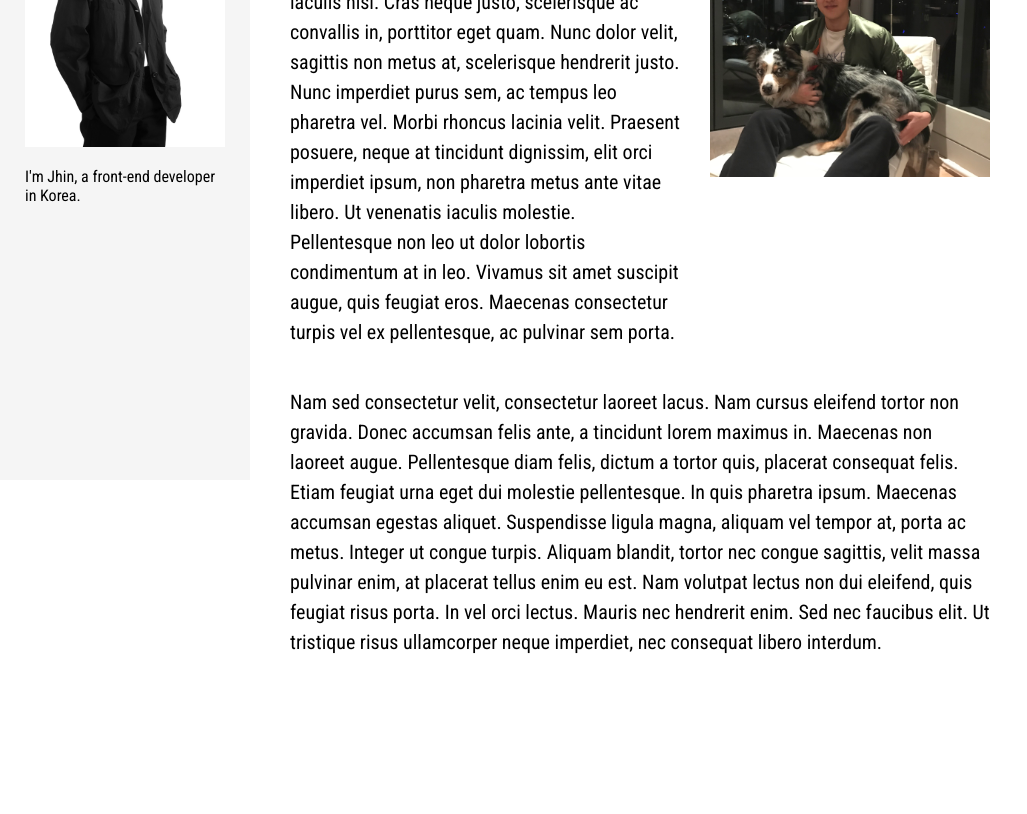
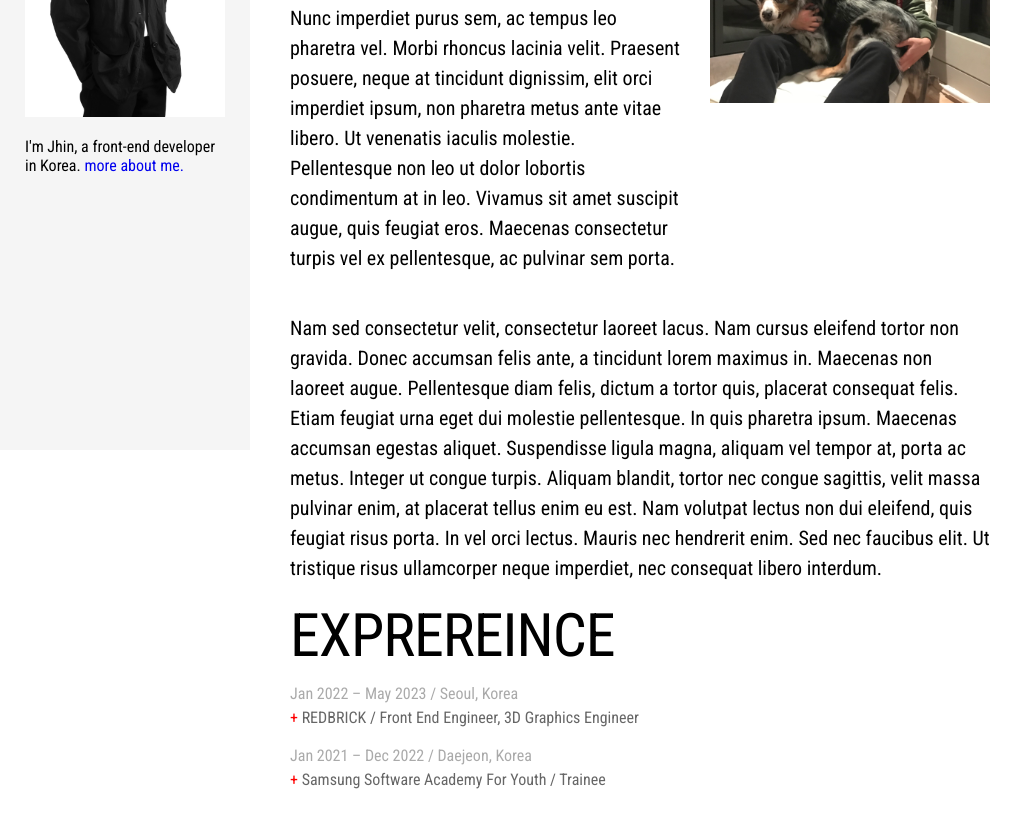
Before and after one commit to kxxhan/my_profile, a React (Create React App) app: page /info in a window 1280 px wide. Shown: the part 420-1234 px from the top of the page, without its empty margins (0-1027 px from the left). Before the commit the page ends 1097 px from the top, so only its background shows below. Built offline with nearby package versions, Linux system fonts and the light colour scheme.

Commit message:
Info styling

```diff
--- a/src/layout/Body/index.scss
+++ b/src/layout/Body/index.scss
@@ -1,4 +1,4 @@
-$header-height: 100px;
+$header-height: 70px;
 .body-container {
   margin-top: $header-height;
   height: 100%;
--- a/src/layout/Header/index.scss
+++ b/src/layout/Header/index.scss
@@ -1,9 +1,12 @@
 .header-container {
   position: fixed;
   width: 100%;
+  backdrop-filter: saturate(0) blur(10px);
+  transition: backdrop-filter 0.5s ease;
   .header-container-inside {
     display: flex;
     flex-direction: column;
-    height: 100px;
+    height: 70px;
+    // background-color: tomato;
   }
 }
--- a/src/pages/Info/components/InfoArticle/View.tsx
+++ b/src/pages/Info/components/InfoArticle/View.tsx
@@ -4,23 +4,24 @@ function View() {
   return (
     <div className="article-container">
       <div className="article-container-inside">
+        <article>
           <header>
             About Jhin <br />
             Han
           </header>
           <div className="p-container">
-          <p>
+            <p className="about-paragraph">
               Lorem ipsum dolor sit amet, consectetur adipiscing elit. Donec
-            condimentum felis suscipit sapien laoreet, eu sodales nisi dapibus.
-            Cras id iaculis nisi. Cras neque justo, scelerisque ac convallis in,
-            porttitor eget quam. Nunc dolor velit, sagittis non metus at,
-            scelerisque hendrerit justo. Nunc imperdiet purus sem, ac tempus leo
-            pharetra vel. Morbi rhoncus lacinia velit. Praesent posuere, neque
-            at tincidunt dignissim, elit orci imperdiet ipsum, non pharetra
-            metus ante vitae libero. Ut venenatis iaculis molestie. Pellentesque
-            non leo ut dolor lobortis condimentum at in leo. Vivamus sit amet
-            suscipit augue, quis feugiat eros. Maecenas consectetur turpis vel
-            ex pellentesque, ac pulvinar sem porta.
+              condimentum felis suscipit sapien laoreet, eu sodales nisi
+              dapibus. Cras id iaculis nisi. Cras neque justo, scelerisque ac
+              convallis in, porttitor eget quam. Nunc dolor velit, sagittis non
+              metus at, scelerisque hendrerit justo. Nunc imperdiet purus sem,
+              ac tempus leo pharetra vel. Morbi rhoncus lacinia velit. Praesent
+              posuere, neque at tincidunt dignissim, elit orci imperdiet ipsum,
+              non pharetra metus ante vitae libero. Ut venenatis iaculis
+              molestie. Pellentesque non leo ut dolor lobortis condimentum at in
+              leo. Vivamus sit amet suscipit augue, quis feugiat eros. Maecenas
+              consectetur turpis vel ex pellentesque, ac pulvinar sem porta.
             </p>
             <img
               className="profile-color"
@@ -28,20 +29,46 @@ function View() {
               alt="JHIN"
             />
           </div>
-        <p>
+          <p className="about-paragraph">
             Nam sed consectetur velit, consectetur laoreet lacus. Nam cursus
             eleifend tortor non gravida. Donec accumsan felis ante, a tincidunt
-          lorem maximus in. Maecenas non laoreet augue. Pellentesque diam felis,
-          dictum a tortor quis, placerat consequat felis. Etiam feugiat urna
-          eget dui molestie pellentesque. In quis pharetra ipsum. Maecenas
-          accumsan egestas aliquet. Suspendisse ligula magna, aliquam vel tempor
-          at, porta ac metus. Integer ut congue turpis. Aliquam blandit, tortor
-          nec congue sagittis, velit massa pulvinar enim, at placerat tellus
-          enim eu est. Nam volutpat lectus non dui eleifend, quis feugiat risus
-          porta. In vel orci lectus. Mauris nec hendrerit enim. Sed nec faucibus
-          elit. Ut tristique risus ullamcorper neque imperdiet, nec consequat
-          libero interdum.
+            lorem maximus in. Maecenas non laoreet augue. Pellentesque diam
+            felis, dictum a tortor quis, placerat consequat felis. Etiam feugiat
+            urna eget dui molestie pellentesque. In quis pharetra ipsum.
+            Maecenas accumsan egestas aliquet. Suspendisse ligula magna, aliquam
+            vel tempor at, porta ac metus. Integer ut congue turpis. Aliquam
+            blandit, tortor nec congue sagittis, velit massa pulvinar enim, at
+            placerat tellus enim eu est. Nam volutpat lectus non dui eleifend,
+            quis feugiat risus porta. In vel orci lectus. Mauris nec hendrerit
+            enim. Sed nec faucibus elit. Ut tristique risus ullamcorper neque
+            imperdiet, nec consequat libero interdum.
           </p>
+        </article>
+        <article>
+          <header>EXPREREINCE</header>
+          <section className="exp-section">
+            <p className="period-paragraph">
+              Jan 2022 – May 2023 / Seoul, Korea
+            </p>
+            <p className="detail-paragraph">
+              <i>
+                <a href="https://redbrick.land/">+</a>
+              </i>{" "}
+              REDBRICK / Front End Engineer, 3D Graphics Engineer
+            </p>
+          </section>
+          <section className="exp-section">
+            <p className="period-paragraph">
+              Jan 2021 – Dec 2022 / Daejeon, Korea
+            </p>
+            <p className="detail-paragraph">
+              <i>
+                <a href="https://www.ssafy.com/ksp/jsp/swp/swpMain.jsp">+</a>
+              </i>{" "}
+              Samsung Software Academy For Youth / Trainee
+            </p>
+          </section>
+        </article>
       </div>
     </div>
   );
--- a/src/pages/Info/components/InfoArticle/index.scss
+++ b/src/pages/Info/components/InfoArticle/index.scss
@@ -8,14 +8,13 @@ $leftbar-max-width: 250px;
   height: 100%;
 
   header {
-    // font-size: 45px;
-    font-size: 80px;
+    font-size: 60px;
     font-weight: 400;
     letter-spacing: -1px;
     line-height: 1.1;
     margin-bottom: 3%;
   }
-  p {
+  .about-paragraph {
     font-size: $font-size;
     line-height: 1.5;
   }
@@ -36,4 +35,23 @@ $leftbar-max-width: 250px;
       align-items: start;
     }
   }
+
+  .exp-section {
+    margin-top: 20px;
+    margin-bottom: 30px;
+    line-height: 0.5;
+    // font-family: sans-serif !important;
+    .period-paragraph {
+      color: #aaaaaa;
+    }
+    .detail-paragraph {
+      color: #666666;
+    }
+    i {
+      font-style: normal;
+    }
+    a {
+      color: red;
+    }
+  }
 }
--- a/src/pages/Info/components/LeftBar/View.tsx
+++ b/src/pages/Info/components/LeftBar/View.tsx
@@ -11,7 +11,10 @@ function View() {
         </h1>
         <h2>YOUR HOST</h2>
         <img className="profile-wb" src="pictures/profile_wb.jpg" alt="JHIN" />
-        <p>I'm Jhin, a front-end developer in Korea.</p>
+        <p>
+          I'm Jhin, a front-end developer in Korea.{" "}
+          <a href="/projects">more about me.</a>
+        </p>
       </div>
     </div>
   );
--- a/src/pages/Info/index.scss
+++ b/src/pages/Info/index.scss
@@ -1,3 +1,6 @@
+a {
+  text-decoration: none;
+}
 .info-container {
   display: flex;
   flex-direction: row;
```
Lines whose indentation alone changed are shown as unchanged.
